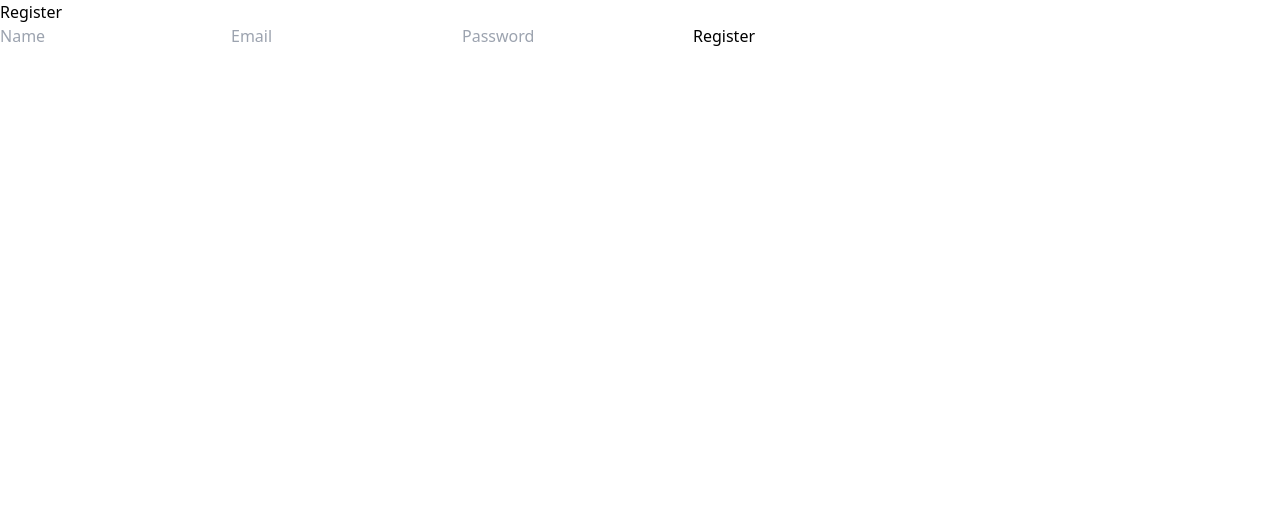
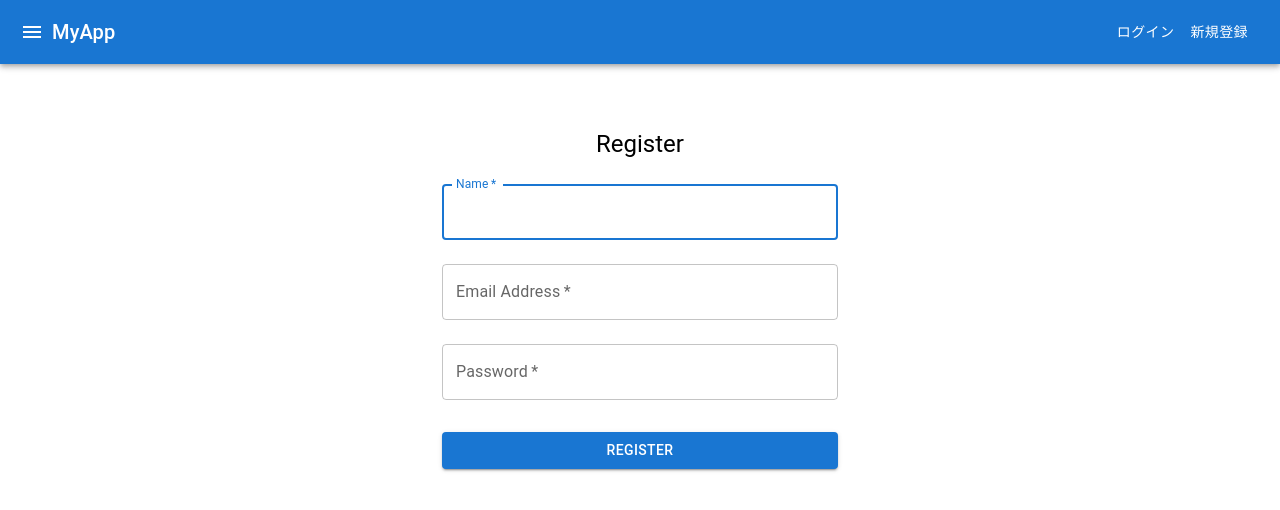
Before and after one commit to yuta-kinouchi/senbero-next, a Next.js app: page /register in a window 1280 px wide. Shown: the top 510 px of the page. Built offline with nearby package versions, Linux system fonts and the light colour scheme.

Commit message:
add: UI調整

```diff
--- a/components/LoginForm.js
+++ b/components/LoginForm.js
@@ -1,43 +1,83 @@
-import { signIn } from 'next-auth/react'
-import { useRouter } from 'next/router'
-import { useState } from 'react'
+import {
+  Box,
+  Button,
+  Container,
+  TextField,
+  Typography,
+} from '@mui/material';
+import { signIn } from 'next-auth/react';
+import { useRouter } from 'next/router';
+import React, { useState } from 'react';
 
 export default function LoginForm() {
-  const [email, setEmail] = useState('')
-  const [password, setPassword] = useState('')
-  const router = useRouter()
+  const [email, setEmail] = useState('');
+  const [password, setPassword] = useState('');
+  const router = useRouter();
 
   const handleSubmit = async (e) => {
-    e.preventDefault()
+    e.preventDefault();
     const result = await signIn('credentials', {
       redirect: false,
       email,
       password,
-    })
-    if (result.ok) {
-      router.push('/dashboard')
+    });
+
+    if (result.error) {
+      // エラー処理
+      console.error(result.error);
     } else {
-      // Handle error
+      router.push('/dashboard'); // ログイン後のリダイレクト先
     }
-  }
+  };
 
   return (
-    <form onSubmit={handleSubmit}>
-      <input
-        type="email"
+    <Container component="main" maxWidth="xs">
+      <Box
+        sx={{
+          marginTop: 8,
+          display: 'flex',
+          flexDirection: 'column',
+          alignItems: 'center',
+        }}
+      >
+        <Typography component="h1" variant="h5">
+          Login
+        </Typography>
+        <Box component="form" onSubmit={handleSubmit} noValidate sx={{ mt: 1 }}>
+          <TextField
+            margin="normal"
+            required
+            fullWidth
+            id="email"
+            label="Email Address"
+            name="email"
+            autoComplete="email"
+            autoFocus
             value={email}
             onChange={(e) => setEmail(e.target.value)}
-        placeholder="Email"
+          />
+          <TextField
+            margin="normal"
             required
-      />
-      <input
+            fullWidth
+            name="password"
+            label="Password"
             type="password"
+            id="password"
+            autoComplete="current-password"
             value={password}
             onChange={(e) => setPassword(e.target.value)}
-        placeholder="Password"
-        required
           />
-      <button type="submit">Log in</button>
-    </form>
-  )
+          <Button
+            type="submit"
+            fullWidth
+            variant="contained"
+            sx={{ mt: 3, mb: 2 }}
+          >
+            Sign In
+          </Button>
+        </Box>
+      </Box>
+    </Container>
+  );
 }
--- a/components/RegisterForm.js
+++ b/components/RegisterForm.js
@@ -1,3 +1,10 @@
+import {
+  Box,
+  Button,
+  Container,
+  TextField,
+  Typography
+} from '@mui/material';
 import { useRouter } from 'next/router';
 import { useState } from 'react';
 
@@ -23,11 +30,64 @@ export default function RegisterForm() {
   };
 
   return (
-    <form onSubmit={handleSubmit}>
-      <input type="text" value={name} onChange={(e) => setName(e.target.value)} placeholder="Name" required />
-      <input type="email" value={email} onChange={(e) => setEmail(e.target.value)} placeholder="Email" required />
-      <input type="password" value={password} onChange={(e) => setPassword(e.target.value)} placeholder="Password" required />
-      <button type="submit">Register</button>
-    </form>
+    <Container component="main" maxWidth="xs">
+      <Box
+        sx={{
+          marginTop: 8,
+          display: 'flex',
+          flexDirection: 'column',
+          alignItems: 'center',
+        }}
+      >
+        <Typography component="h1" variant="h5">
+          Register
+        </Typography>
+        <Box component="form" onSubmit={handleSubmit} noValidate sx={{ mt: 1 }}>
+          <TextField
+            margin="normal"
+            required
+            fullWidth
+            id="name"
+            label="Name"
+            name="name"
+            autoComplete="name"
+            autoFocus
+            value={name}
+            onChange={(e) => setName(e.target.value)}
+          />
+          <TextField
+            margin="normal"
+            required
+            fullWidth
+            id="email"
+            label="Email Address"
+            name="email"
+            autoComplete="email"
+            value={email}
+            onChange={(e) => setEmail(e.target.value)}
+          />
+          <TextField
+            margin="normal"
+            required
+            fullWidth
+            name="password"
+            label="Password"
+            type="password"
+            id="password"
+            autoComplete="new-password"
+            value={password}
+            onChange={(e) => setPassword(e.target.value)}
+          />
+          <Button
+            type="submit"
+            fullWidth
+            variant="contained"
+            sx={{ mt: 3, mb: 2 }}
+          >
+            Register
+          </Button>
+        </Box>
+      </Box>
+    </Container>
   );
 }
--- a/package.json
+++ b/package.json
@@ -16,6 +16,7 @@
     "@next-auth/prisma-adapter": "^1.0.7",
     "@prisma/client": "^5.17.0",
     "bcrypt": "^5.1.1",
+    "bcryptjs": "^2.4.3",
     "mysql2": "^3.10.3",
     "next": "14.2.5",
     "next-auth": "^4.24.7",
--- a/pages/api/auth/[...nextauth].js
+++ b/pages/api/auth/[...nextauth].js
@@ -27,6 +27,7 @@ export default NextAuth({
       }
     })
   ],
+  database: process.env.DATABASE_URL,
   session: {
     strategy: 'jwt',
   },
--- /dev/null
+++ b/pages/api/register.js
@@ -0,0 +1,45 @@
+import { hash } from 'bcryptjs';
+
+// 仮想的なデータベース操作の関数
+async function saveUser(user) {
+  // ここで実際のデータベース操作を行います
+  // この例では、単に成功したと仮定します
+  console.log('User saved:', user);
+  return true;
+}
+
+export default async function handler(req, res) {
+  if (req.method !== 'POST') {
+    return res.status(405).json({ message: 'Method not allowed' });
+  }
+
+  try {
+    const { name, email, password } = req.body;
+
+    // 入力のバリデーション
+    if (!name || !email || !password) {
+      return res.status(400).json({ message: 'Missing fields' });
+    }
+
+    // パスワードのハッシュ化
+    const hashedPassword = await hash(password, 12);
+
+    // ユーザーの保存
+    const user = {
+      name,
+      email,
+      password: hashedPassword,
+    };
+
+    const saved = await saveUser(user);
+
+    if (saved) {
+      res.status(201).json({ message: 'User registered successfully' });
+    } else {
+      res.status(500).json({ message: 'Error saving user' });
+    }
+  } catch (error) {
+    console.error('Registration error:', error);
+    res.status(500).json({ message: 'Internal server error' });
+  }
+}
--- a/pages/login.tsx
+++ b/pages/login.tsx
@@ -0,0 +1,11 @@
+import LoginForm from '../components/LoginForm';
+import Navbar from '../components/Navbar';
+
+export default function Login() {
+  return (
+    <div>
+      <Navbar />
+      <LoginForm />
+    </div>
+  );
+}
--- a/pages/register.tsx
+++ b/pages/register.tsx
@@ -1,9 +1,10 @@
+import Navbar from '../components/Navbar';
 import RegisterForm from '../components/RegisterForm';
 
 export default function Register() {
   return (
     <div>
-      <h1>Register</h1>
+      <Navbar />
       <RegisterForm />
     </div>
   );
```
Also changed, not shown: 2 other files (tests, documents, lock files or other folders). Lines whose indentation alone changed are shown as unchanged.
